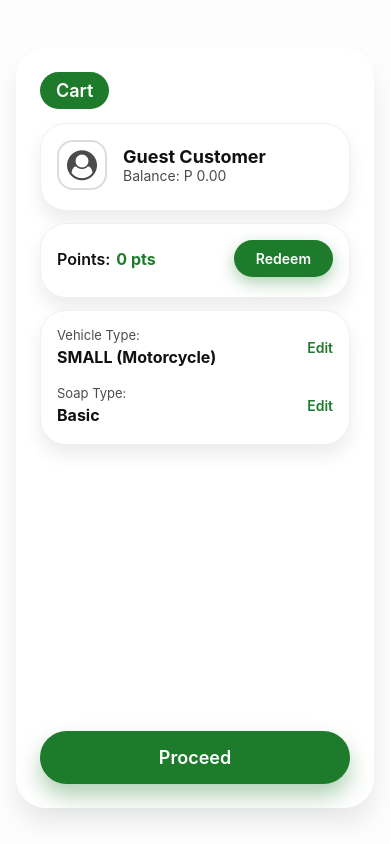
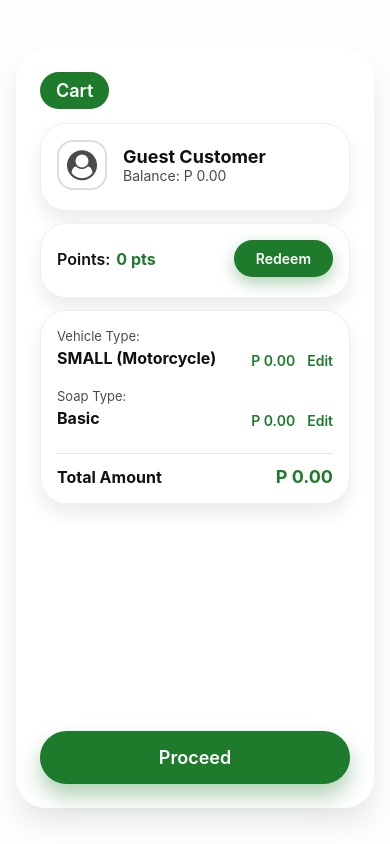
Before and after one commit to tekabu/carwash-mobile, a React Native app: screen /Cart in a window 390 px wide. Built offline with nearby package versions, Linux system fonts and the light colour scheme.

Commit message:
redeem ok, set 1st vehicle and 1st soap

```diff
--- a/modules/cart/CartScreen.js
+++ b/modules/cart/CartScreen.js
@@ -1,7 +1,8 @@
-import React from 'react';
-import { StyleSheet, Text, View, TouchableOpacity } from 'react-native';
+import React, { useEffect, useState } from 'react';
+import { Alert, StyleSheet, Text, View, TouchableOpacity } from 'react-native';
 import { FontAwesome } from '@expo/vector-icons';
 import { useSelection } from '../select-base/SelectionContext';
+import customerService from '../../services/customerService';
 
 const formatCurrency = (value) => {
   const numeric =
@@ -11,7 +12,7 @@ const formatCurrency = (value) => {
         ? Number(value)
         : NaN;
   if (Number.isFinite(numeric)) {
-    return `P ${numeric.toFixed(2)}`;
+    return `P ${numeric.toFixed(2).replace(/\B(?=(\d{3})+(?!\d))/g, ',')}`;
   }
   if (value !== undefined && value !== null) {
     return `P ${value}`;
@@ -27,7 +28,8 @@ const formatPoints = (value) => {
         ? Number(value)
         : NaN;
   if (Number.isFinite(numeric)) {
-    return `${numeric.toFixed(2)} pts`;
+    const formatted = numeric.toFixed(2).replace(/\B(?=(\d{3})+(?!\d))/g, ',');
+    return `${formatted} pts`;
   }
   if (value !== undefined && value !== null) {
     return `${value} pts`;
@@ -35,11 +37,84 @@ const formatPoints = (value) => {
   return '0 pts';
 };
 
+const extractLabel = (item, fallback) => {
+  if (!item) {
+    return fallback;
+  }
+  const title = item.title || item.name || '';
+  const subtitle = item.subtitle || item.description || '';
+  if (title && subtitle) {
+    return `${title} (${subtitle})`;
+  }
+  return title || subtitle || fallback;
+};
+
+const extractAmount = (item) => {
+  if (!item) return 0;
+  const raw = item.price ?? item.amount ?? item.cost ?? item.rate;
+  const numeric =
+    typeof raw === 'number' ? raw : typeof raw === 'string' ? Number(raw) : NaN;
+  return Number.isFinite(numeric) ? numeric : 0;
+};
+
 export default function CartScreen({ navigation, route }) {
   const customerType = route?.params?.customerType ?? 'guest';
   const customerData = route?.params?.customerData;
+  const vehicleTypes = route?.params?.vehicleTypes ?? [];
+  const soapTypes = route?.params?.soapTypes ?? [];
+  const [currentCustomer, setCurrentCustomer] = useState(customerData);
+  const [isRedeeming, setIsRedeeming] = useState(false);
+  const customerId = currentCustomer?.id ?? customerData?.id;
+
+  useEffect(() => {
+    setCurrentCustomer(customerData);
+  }, [customerData]);
+  const remoteVehicle = vehicleTypes[0];
+  const remoteSoap = soapTypes[0];
   const handleRedeem = () => {
-    console.log('Redeem points');
+    if (isRedeeming) {
+      return;
+    }
+    if (!customerId) {
+      Alert.alert('Redeem Points', 'Customer information is unavailable.');
+      return;
+    }
+    Alert.alert(
+      'Redeem Points',
+      'Are you sure you want to redeem available points for balance?',
+      [
+        { text: 'Cancel', style: 'cancel' },
+        {
+          text: 'Redeem',
+          onPress: () => processRedeem(customerId),
+        },
+      ],
+    );
+  };
+
+  const processRedeem = async (id) => {
+    try {
+      setIsRedeeming(true);
+      const payload = await customerService.redeemPoints(id);
+      const details = payload?.data ?? {};
+      const newBalance =
+        details.new_balance ?? details.balance ?? currentCustomer?.balance;
+      const newPoints =
+        details.new_points ?? details.remaining_points ?? currentCustomer?.points;
+      setCurrentCustomer((prev) => ({
+        ...(prev ?? {}),
+        balance: newBalance,
+        points: newPoints,
+      }));
+      Alert.alert('Success', payload?.message || 'Points redeemed successfully.');
+    } catch (error) {
+      Alert.alert(
+        'Redeem Failed',
+        error?.message || 'Unable to redeem points. Please try again.',
+      );
+    } finally {
+      setIsRedeeming(false);
+    }
   };
 
   const handleProceed = () => {
@@ -55,13 +130,22 @@ export default function CartScreen({ navigation, route }) {
   };
 
   const { selectedVehicle, selectedSoap } = useSelection();
-  const vehicleLabel = selectedVehicle
-    ? `${selectedVehicle.title.toUpperCase()} (${selectedVehicle.subtitle})`
-    : 'Select vehicle';
-  const soapLabel = selectedSoap ? selectedSoap.title : 'Select soap';
-  const displayName = customerData?.name || 'Guest Customer';
-  const displayBalance = formatCurrency(customerData?.balance);
-  const displayPoints = formatPoints(customerData?.points);
+  const vehicleLabel = extractLabel(
+    remoteVehicle,
+    selectedVehicle
+      ? `${selectedVehicle.title.toUpperCase()} (${selectedVehicle.subtitle})`
+      : 'Select vehicle',
+  );
+  const soapLabel = extractLabel(
+    remoteSoap,
+    selectedSoap ? selectedSoap.title : 'Select soap',
+  );
+  const displayName = currentCustomer?.name || 'Guest Customer';
+  const displayBalance = formatCurrency(currentCustomer?.balance);
+  const displayPoints = formatPoints(currentCustomer?.points);
+  const vehicleAmount = extractAmount(remoteVehicle);
+  const soapAmount = extractAmount(remoteSoap);
+  const totalAmount = vehicleAmount + soapAmount;
 
   return (
     <View style={styles.page}>
@@ -99,6 +183,7 @@ export default function CartScreen({ navigation, route }) {
                 <Text style={styles.detailLabel}>Vehicle Type:</Text>
                 <Text style={styles.detailValue}>{vehicleLabel}</Text>
               </View>
+              <Text style={styles.detailAmount}>{formatCurrency(vehicleAmount)}</Text>
               <TouchableOpacity onPress={handleEditVehicle} activeOpacity={0.7}>
                 <Text style={styles.editText}>Edit</Text>
               </TouchableOpacity>
@@ -108,9 +193,14 @@ export default function CartScreen({ navigation, route }) {
                 <Text style={styles.detailLabel}>Soap Type:</Text>
                 <Text style={styles.detailValue}>{soapLabel}</Text>
               </View>
+              <Text style={styles.detailAmount}>{formatCurrency(soapAmount)}</Text>
               <TouchableOpacity onPress={handleEditSoap} activeOpacity={0.7}>
                 <Text style={styles.editText}>Edit</Text>
               </TouchableOpacity>
+            </View>
+            <View style={styles.totalRow}>
+              <Text style={styles.totalLabel}>Total Amount</Text>
+              <Text style={styles.totalValue}>{formatCurrency(totalAmount)}</Text>
             </View>
           </View>
         </View>
@@ -262,6 +352,13 @@ const styles = StyleSheet.create({
     flex: 1,
     marginRight: 14,
   },
+  detailAmount: {
+    fontSize: 14,
+    fontWeight: '600',
+    color: '#1f7b2c',
+    marginRight: 12,
+    paddingTop: 25
+  },
   detailLabel: {
     fontSize: 13,
     color: '#4c4c4c',
@@ -273,8 +370,29 @@ const styles = StyleSheet.create({
     color: '#111',
   },
   editText: {
+    paddingTop: 25,
     color: '#1f7b2c',
     fontWeight: '600',
+  },
+  totalRow: {
+    marginTop: 6,
+    paddingTop: 12,
+    marginBottom: 15,
+    borderTopWidth: 1,
+    borderTopColor: '#e4e4e4',
+    flexDirection: 'row',
+    justifyContent: 'space-between',
+    alignItems: 'center',
+  },
+  totalLabel: {
+    fontSize: 16,
+    fontWeight: '700',
+    color: '#111',
+  },
+  totalValue: {
+    fontSize: 18,
+    fontWeight: '700',
+    color: '#1f7b2c',
   },
   proceedButton: {
     marginTop: 12,
--- a/services/customerService.js
+++ b/services/customerService.js
@@ -9,6 +9,14 @@ const customerService = {
       throw error;
     }
     return api.post(`/api/customer/rfid/${encodeURIComponent(trimmed)}/check`);
+  },
+  async redeemPoints(customerId) {
+    if (!customerId) {
+      const error = new Error('Missing customer information.');
+      error.status = 400;
+      throw error;
+    }
+    return api.post(`/api/customer/${customerId}/points/redeem`);
   },
 };
 
```
